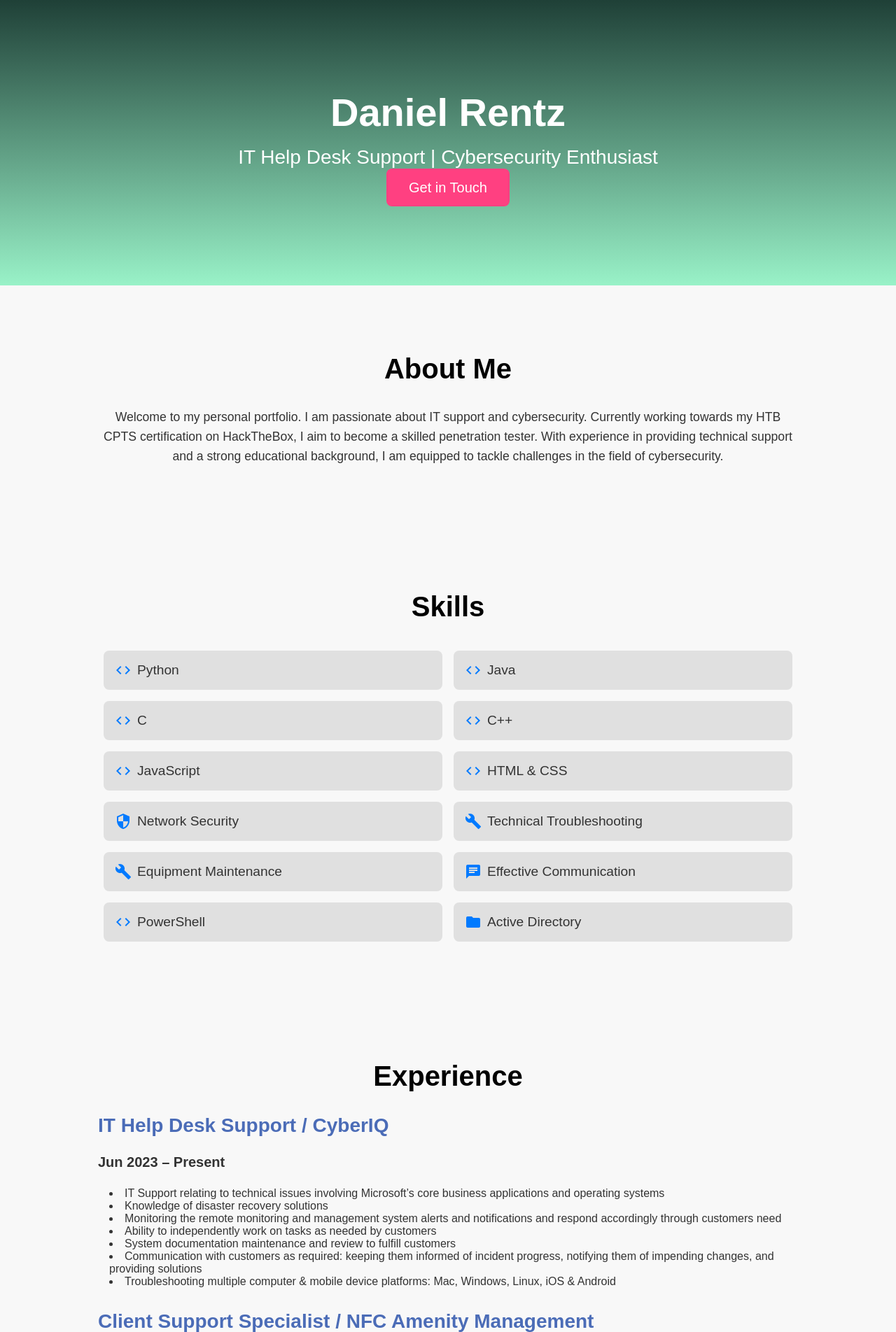
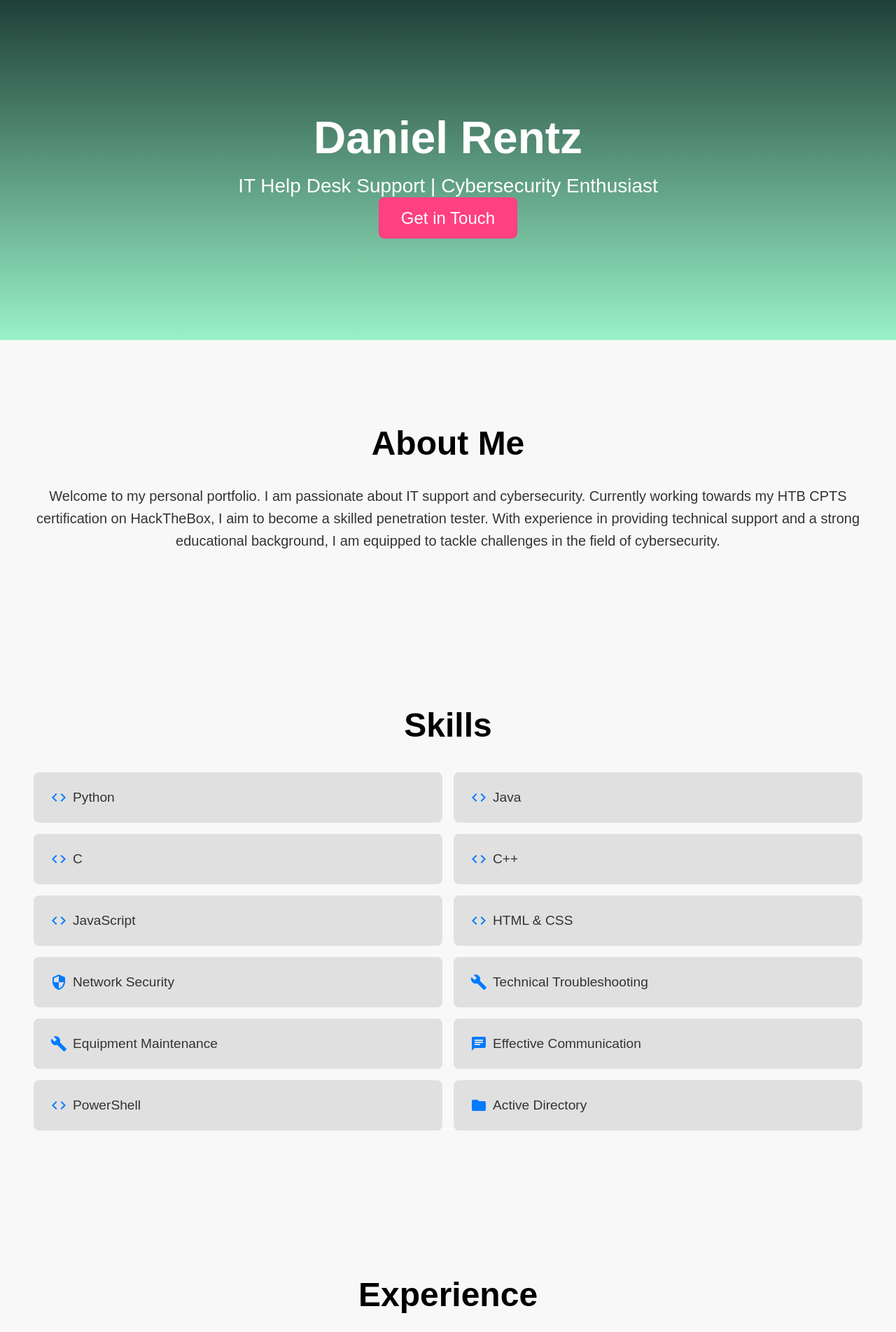
Before and after one commit to drent-z/danielren.tz, a Flask app: page / in a window 1280 px wide. Shown: the part 54-1958 px from the top of the page at 70% size. Run offline with Flask 2, Linux system fonts and the light colour scheme; some web fonts are replaced.

Commit message:
updated design

```diff
--- a/app/static/styles.css
+++ b/app/static/styles.css
@@ -34,29 +34,33 @@ header nav ul li a {
     background: linear-gradient(180deg, #1f4037, #99f2c8); /* Green gradient */
     color: #fff;
     text-align: center;
-    padding: 8rem 0; /* Increased padding */
+    padding: 10rem 0; /* Increased padding */
     animation: fadeIn 2s ease-in-out;
+    position: relative;
 }
 
 .hero h1 {
-    font-size: 3.5rem; /* Increased font size */
+    font-size: 4rem; /* Increased font size */
     margin: 0;
+    animation: slideInFromLeft 1s ease-in-out;
 }
 
 .hero p {
     font-size: 1.75rem; /* Increased font size */
     margin: 1rem 0;
+    animation: slideInFromRight 1s ease-in-out;
 }
 
 .hero .cta-button {
     background-color: #ff4081; /* Pink button */
     color: #fff;
     padding: 1rem 2rem;
-    font-size: 1.25rem;
+    font-size: 1.5rem; /* Increased font size */
     border-radius: 8px;
     text-decoration: none;
     transition: background-color 0.3s ease, transform 0.3s ease;
-    margin-top: 2rem; /* Added margin-top */
+    margin-top: 3rem; /* Added margin-top */
+    animation: fadeInUp 2s ease-in-out;
 }
 
 .hero .cta-button:hover {
@@ -65,23 +69,25 @@ header nav ul li a {
 }
 
 .section {
-    padding: 4rem 0;
+    padding: 5rem 0;
     margin: 0 auto;
-    max-width: 1000px;
+    max-width: 1200px; /* Increased max-width */
     text-align: center;
     animation: slideUp 1s ease-in-out;
 }
 
 .section h2 {
-    font-size: 2.5rem;
+    font-size: 3rem; /* Increased font size */
     margin-bottom: 2rem;
     color: #000;
+    animation: fadeIn 1s ease-in-out;
 }
 
 .section p {
-    font-size: 1.1rem;
+    font-size: 1.25rem; /* Increased font size */
     line-height: 1.6;
     color: #333;
+    animation: fadeIn 1s ease-in-out;
 }
 
 .skills-list {
@@ -96,7 +102,7 @@ header nav ul li a {
 .skills-list li {
     flex: 1 0 30%;
     margin: 0.5rem;
-    padding: 1rem;
+    padding: 1.5rem; /* Increased padding */
     background-color: #e0e0e0;
     border-radius: 8px;
     display: flex;
@@ -123,7 +129,7 @@ header nav ul li a {
 }
 
 .experience-item h3 {
-    font-size: 1.75rem;
+    font-size: 2rem; /* Increased font size */
     margin-bottom: 0.5rem;
     color: #4b6cb7; /* Blue header */
 }
```
Also changed, not shown: other parts of app/static/styles.css (+33 -0 lines), 2 other files.
